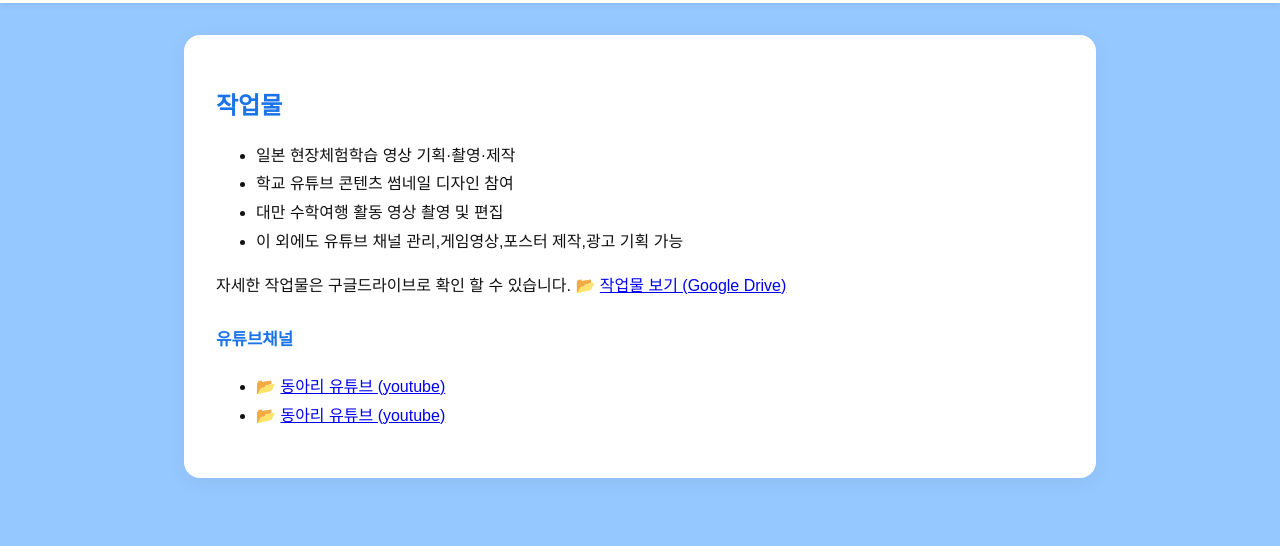
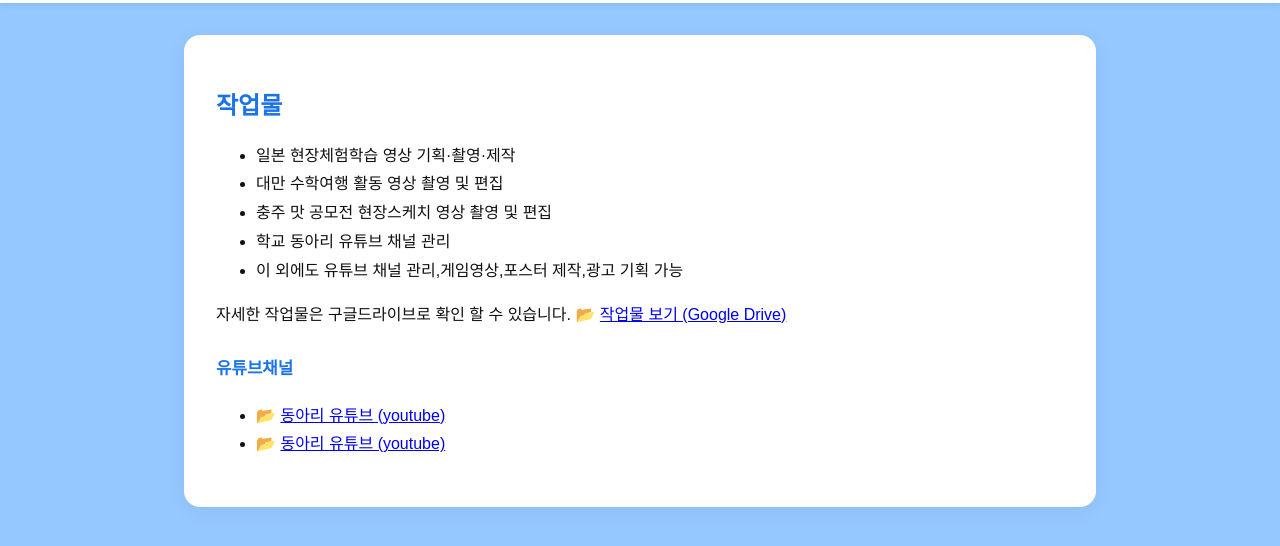
Before and after one commit to yeong723/mypage, a plain HTML site: page index.html in a window 1280 px wide. Both pictures are taken after a click on the link "작업물💻". Shown: the part 70-616 px from the top of the page. Drawn offline with Linux system fonts and the light colour scheme; a web font is replaced by a local one.

Commit message:
Update index.html

```diff
--- a/index.html
+++ b/index.html
@@ -38,8 +38,9 @@
       <h2>작업물</h2>
       <ul>
         <li>일본 현장체험학습 영상 기획·촬영·제작</li>
-        <li>학교 유튜브 콘텐츠 썸네일 디자인 참여</li>
         <li>대만 수학여행 활동 영상 촬영 및 편집</li>
+        <li>충주 맛 공모전 현장스케치 영상 촬영 및 편집</li>
+        <li>학교 동아리 유튜브 채널 관리</li>
         <li>이 외에도 유튜브 채널 관리,게임영상,포스터 제작,광고 기획 가능</li>
       </ul>
       <p>
```
